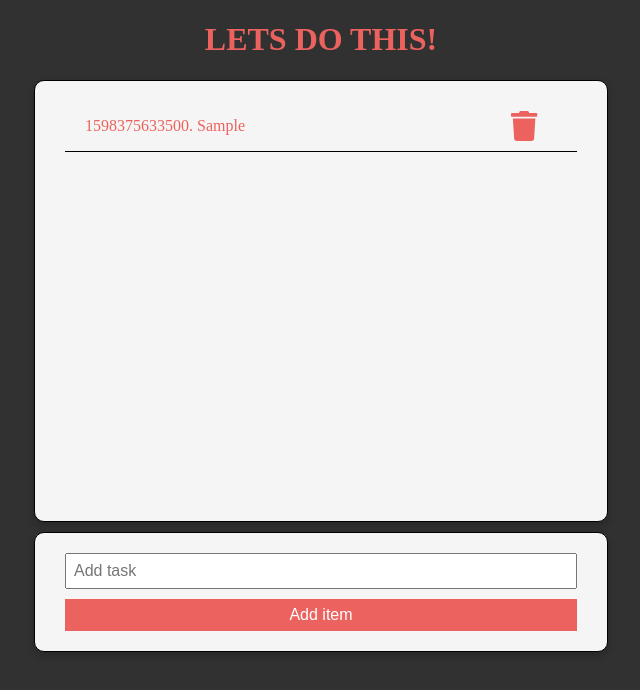
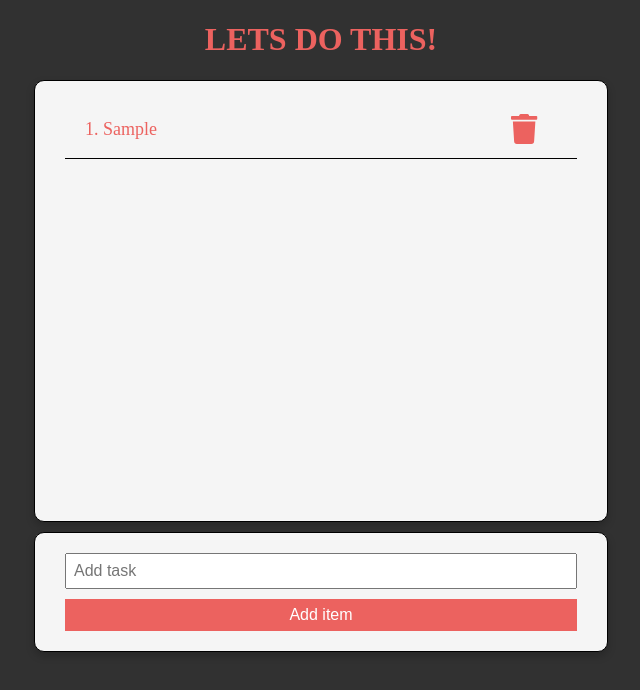
Before and after one commit to ketangupta34/todoist, a React (Create React App) app: page / in a window 1280 px wide. Both pictures are taken after typing "Sample" into the empty fields and a click on the input "Add item". Shown: the top 690 px of the page, without its empty margins (319-959 px from the left). Built offline with nearby package versions, Linux system fonts and the light colour scheme.

Commit message:
id number improved

```diff
--- a/public/index.html
+++ b/public/index.html
@@ -9,7 +9,6 @@
       name="description"
       content="Web site created using create-react-app"
     />
-
     <title>React App</title>
   </head>
   <body>
--- a/src/AddContent.js
+++ b/src/AddContent.js
@@ -56,14 +56,14 @@ class AddContent extends React.Component {
   }
 
   render() {
-    const arr = this.state.todos.map((n) => (
-      <Item key={n.id} num={n} handleDelete={this.handleDelete} />
+    const arr = this.state.todos.map((n, index) => (
+      <Item key={n.id} i={index+1} num={n} handleDelete={this.handleDelete} />
     ));
 
     let todoList;
     if (this.state.todos.length !== 0) {
       todoList = (
-        <div className="card" style={{overflow:"scroll", height: "400px" }}>
+        <div className="card" style={{ overflow: "scroll", height: "400px" }}>
           {arr}
         </div>
       );
@@ -92,6 +92,7 @@ class AddContent extends React.Component {
         {todoList}
 
         <div className="card">
+          <form onSubmit={this.addItem}>
             <input
               type="text"
               name="name"
@@ -105,8 +106,8 @@ class AddContent extends React.Component {
               type="submit"
               value="Add item"
               className="buttonAdd"
-            onClick={this.addItem}
             />
+          </form>
         </div>
       </div>
     );
--- a/src/Item.js
+++ b/src/Item.js
@@ -13,8 +13,8 @@ function Item(props) {
         borderBottom: "1px solid black",
       }}
     >
-      <p style={{ marginLeft: "20px" }}>
-        {props.num.id}. {props.num.task}
+      <p style={{ marginLeft: "20px", fontSize:"large" }}>
+        {props.i}. {props.num.task}
       </p>
       <FontAwesomeIcon
         style={{ marginLeft: "auto", paddingRight: "40px", fontSize: "30px" }}
```
Also changed, not shown: src/index.css (line endings or trailing spaces). Lines whose indentation alone changed are shown as unchanged.
